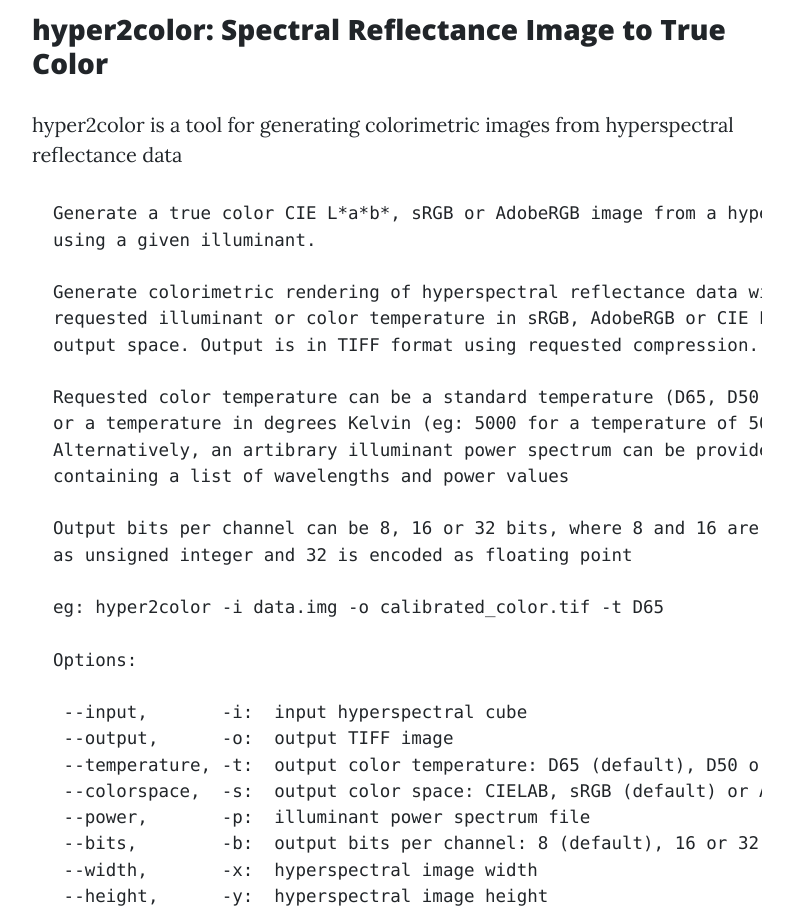
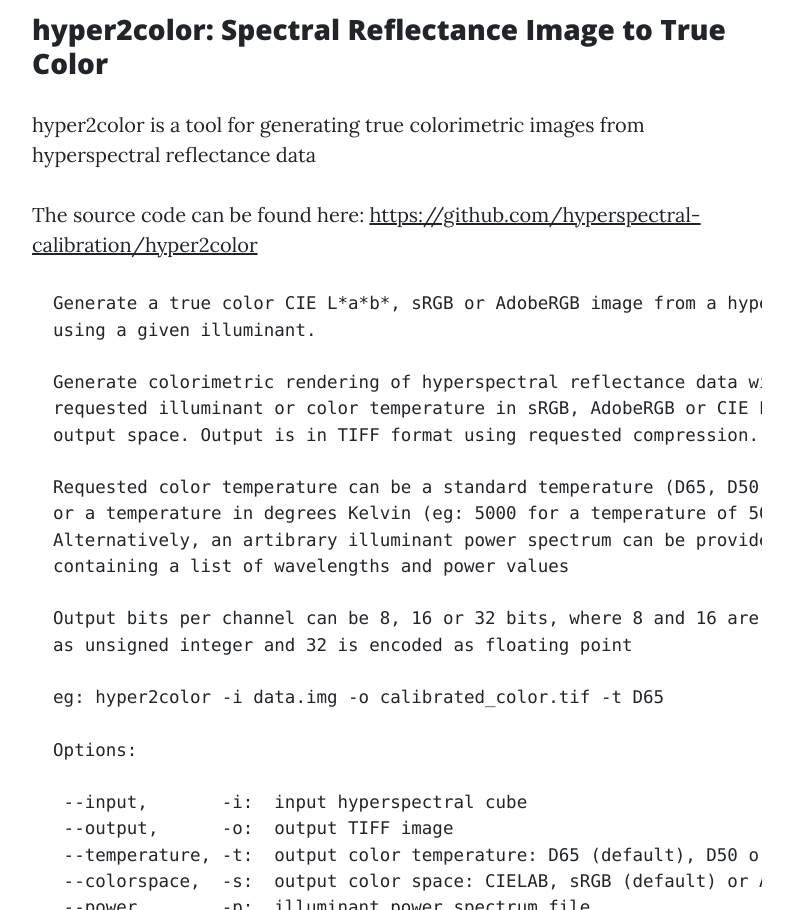
Before and after one commit to hyperspectral-calibration/hyperspectral-calibration.github.io, a website: page index.html in a window 1280 px wide. Shown: the part 1775-2685 px from the top of the page, without its empty margins (243-1036 px from the left). Drawn offline with nearby package versions, Linux system fonts and the light colour scheme.

Commit message:
Update to home page

```diff
--- a/index.html
+++ b/index.html
@@ -129,7 +129,10 @@ The initial release of the software consists of two parts. The first performs ra
         <div class="row">
           <div class="col-lg-8 col-md-10 mx-auto">
             <h3>hyper2color: Spectral Reflectance Image to True Color</h3>
-<p>hyper2color is a tool for generating colorimetric images from hyperspectral reflectance data</p>
+<p>hyper2color is a tool for generating true colorimetric images from hyperspectral reflectance data</p>
+
+<p>The source code can be found here: <a href="https://github.com/hyperspectral-calibration/hyper2color">https://github.com/hyperspectral-calibration/hyper2color</a></p>
+
 
 <pre>
   Generate a true color CIE L*a*b*, sRGB or AdobeRGB image from a hyperspectral cube
```
